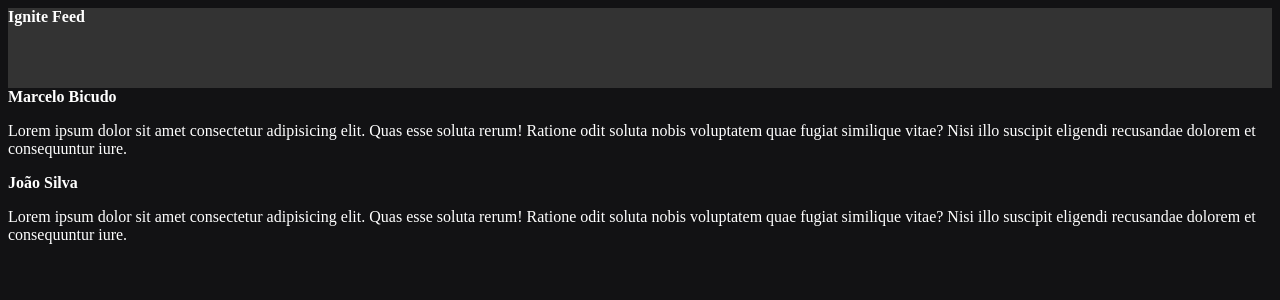
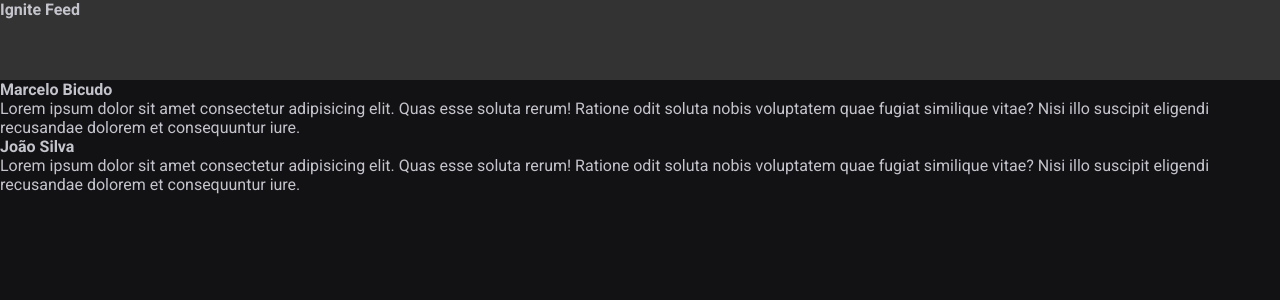
Before and after one commit to marcelobicudo/ignite-reactjs, a React (Vite) app: page / in a window 1280 px wide. Shown: the top 300 px of the page. Built offline with nearby package versions, Linux system fonts and the light colour scheme.

Commit message:
criando css global da aplicação

```diff
--- a/index.html
+++ b/index.html
@@ -2,8 +2,14 @@
 <html lang="en">
   <head>
     <meta charset="UTF-8" />
+    <link rel="preconnect" href="https://fonts.googleapis.com" />
+    <link rel="preconnect" href="https://fonts.gstatic.com" crossorigin />
+
     <link rel="icon" type="image/svg+xml" href="/src/favicon.svg" />
     <meta name="viewport" content="width=device-width, initial-scale=1.0" />
+
+    <link href="https://fonts.googleapis.com/css2?family=Roboto:wght@400;700&display=swap" rel="stylesheet" />
+
     <title>Vite App</title>
   </head>
   <body>
--- a/src/App.jsx
+++ b/src/App.jsx
@@ -1,6 +1,6 @@
 import { Header } from './components/Header';
 import { Post } from './Post';
-import './styles.css';
+import './global.css';
 
 export function App() {
   return (
--- /dev/null
+++ b/src/global.css
@@ -0,0 +1,30 @@
+:root {
+    --white: #fff;
+    --gray-100: #e1e1e6;
+    --gray-300: #c4c4cc;
+    --gray-400: #8d8d99;
+    --gray-600: #323238;
+    --gray-700: #29292e;
+    --gray-800: #202024;
+    --gray-900: #121214;
+
+    --green-500: #00875f;
+}
+
+* {
+    margin: 0;
+    padding: 0;
+    box-sizing: border-box;
+}
+
+body {
+    background: var(--gray-900);
+    color: var(--gray-300);
+    -webkit-font-smoothing: antialiased;
+}
+
+body, input, textarea, button {
+    font-family: 'Roboto', sans-serif;
+    font-weight: 400;
+    font-size: 1rem;
+}
--- a/src/styles.css
+++ /dev/null
@@ -1,4 +0,0 @@
-body {
-    background: #121214;
-    color: #fff;
-}
```
